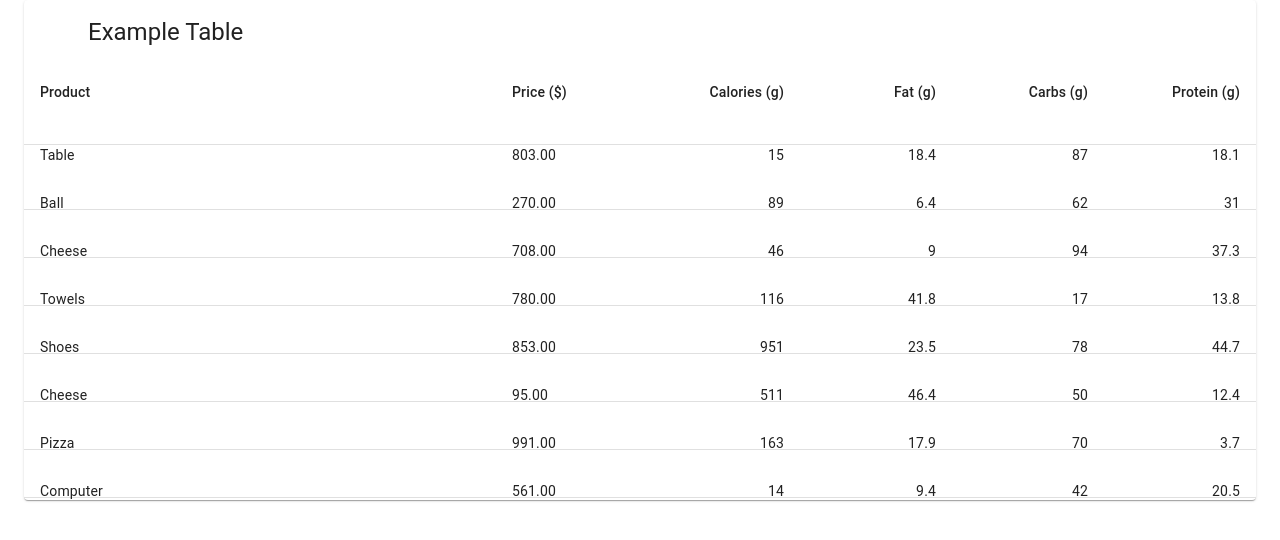
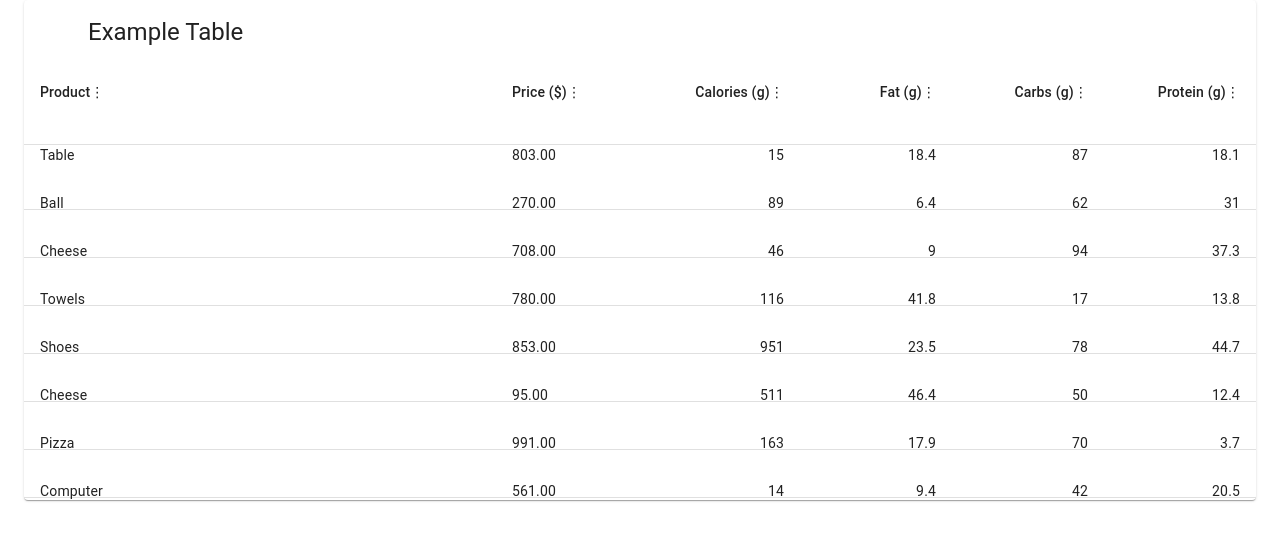
Before and after one commit to Shawntru/mui-virtualized, a React (Create React App) app: page / in a window 1280 px wide. Shown: the top 540 px of the page. Built offline with nearby package versions, Linux system fonts and the light colour scheme.

Commit message:
Map headers in reactWindowTable

```diff
--- a/package.json
+++ b/package.json
@@ -12,6 +12,7 @@
     "prop-types": "^15.7.2",
     "react": "^17.0.2",
     "react-dom": "^17.0.2",
+    "react-draggable": "^4.4.3",
     "react-scripts": "4.0.3",
     "react-virtualized-auto-sizer": "^1.0.6",
     "react-window": "^1.8.6",
--- a/src/components/reactWindowTable.jsx
+++ b/src/components/reactWindowTable.jsx
@@ -1,3 +1,4 @@
+/* eslint-disable no-debugger */
 /* eslint-disable react/prop-types */
 import React from "react";
 import clsx from "clsx";
@@ -57,7 +58,6 @@ export const useStyles = makeStyles(() => ({
  */
 const Row = ({ index, style, data: { columns, items, classes } }) => {
     const item = items[index];
-
     return (
         <TableRow component="div" className={classes.row} style={style}>
             {columns.map((column, colIndex) => {
@@ -110,7 +110,19 @@ const ReactWindowTable = ({ data, columns }) => {
         <div className={classes.root}>
             <Table className={classes.table} component="div">
                 <TableHead component="div" className={classes.thead}>
-                    <TableColumns classes={classes} columns={columns} />
+                    <TableRow component="div" className={clsx(classes.row, classes.headerRow)}>
+                        {columns.map((column, colIndex) => {
+                            return (
+                                <TableColumns
+                                    key={colIndex}
+                                    classes={classes}
+                                    colIndex={colIndex}
+                                    column={column}
+                                />
+                            )
+                        })}
+                    </TableRow>
+
                 </TableHead>
 
                 <TableBody component="div" className={classes.tbody}>
--- a/src/components/tableColumns.jsx
+++ b/src/components/tableColumns.jsx
@@ -1,20 +1,19 @@
 /* eslint-disable react/prop-types */
-import React from "react";
+import React, { useRef } from "react";
 import clsx from "clsx";
-import TableRow from "@material-ui/core/TableRow";
 import TableCell from "@material-ui/core/TableCell";
+import Draggable from 'react-draggable';
 
 import { ROW_SIZE } from "../data/constants";
 
 /**
  * Renders the headers row based on the columns provided.
  */
-const TableColumns = ({ classes, columns }) => (
-  <TableRow component="div" className={clsx(classes.row, classes.headerRow)}>
-    {columns.map((column, colIndex) => {
+const TableColumns = ({ classes, column }) => {
+    const draggableRef = useRef(null);
+
     return (
         <TableCell
-          key={colIndex}
             component="div"
             variant="head"
             align={column.numeric || false ? "right" : "left"}
@@ -30,10 +29,19 @@ const TableColumns = ({ classes, columns }) => (
             scope="col"
         >
             {column.label}
+            <Draggable
+                nodeRef={draggableRef}
+                axis='x'
+                // onDrag={(event, data) => {
+                //     const newWidth = (props.column.width || 120) + data.deltaX;
+                //     props.handleWidthChange(props.column.field, newWidth);
+                // }}
+                position={{ x: 0, y: 0 }}
+            >
+                <span ref={draggableRef} data-qa='resizeHandle'>⋮</span>
+            </Draggable>
         </TableCell>
     );
-    })}
-  </TableRow>
-);
+};
 
 export default TableColumns;
--- a/src/data/constants.js
+++ b/src/data/constants.js
@@ -3,7 +3,7 @@ export const ROW_SIZE = 48;
 export const COLUMNS = [
   {
     label: "Product",
-    dataKey: "product"
+    dataKey: "product",
   },
   {
     label: "Price\u00A0($)",
```
Also changed, not shown: 1 other file (tests, documents, lock files or other folders). Lines whose indentation alone changed are shown as unchanged.
